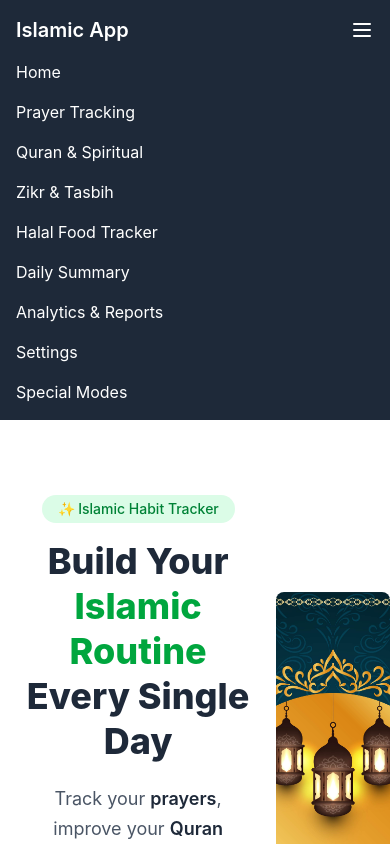
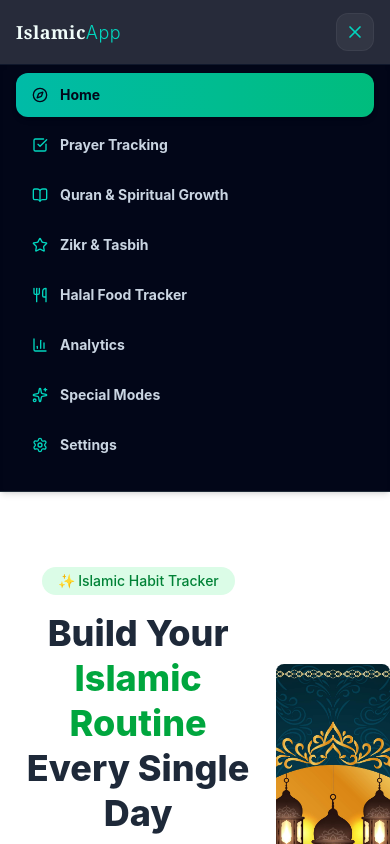
Before and after one commit to Professoramit2507/Islamic-Tracker, a React (Vite) app: page / in a window 390 px wide. Both pictures are taken after a click on the button 362 px from the left and 30 px from the top of the page. Shown: the top 844 px of the page. Built offline with nearby package versions, Linux system fonts and the light colour scheme.

Commit message:
Ui change in navber

```diff
--- a/src/HomeComponents/Navbar.jsx
+++ b/src/HomeComponents/Navbar.jsx
@@ -1,127 +1,107 @@
-import React from "react";
-import { Link } from "react-router"; // For navigation
+import React, { useState } from "react";
+import { Link, useLocation } from "react-router"; // react-router-dom হলে dom লিখবেন
+import { Menu, X, Compass, CheckSquare, BookOpen, Star, Utensils, BarChart3, Settings, Sparkles } from "lucide-react";
+import { motion, AnimatePresence } from "framer-motion";
 
 const Navbar = () => {
+  const [isOpen, setIsOpen] = useState(false);
+  const location = useLocation();
+
+  // নেভিগেশন রুটস এবং আইকন লিস্ট
+  const navItems = [
+    { path: "/", label: "Home", icon: Compass },
+    { path: "/prayer-tracking", label: "Prayer Tracking", icon: CheckSquare },
+    { path: "/quran-spiritual", label: "Quran & Spiritual Growth", icon: BookOpen },
+    { path: "/zikr-tasbih", label: "Zikr & Tasbih", icon: Star },
+    { path: "/halal-food-tracker", label: "Halal Food Tracker", icon: Utensils },
+    { path: "/analytics", label: "Analytics", icon: BarChart3 },
+    { path: "/special-modes", label: "Special Modes", icon: Sparkles },
+    { path: "/settings", label: "Settings", icon: Settings },
+  ];
+
+  // একটি রুট একটিভ আছে কিনা তা চেক করার ফাংশন
+  const isActive = (path) => location.pathname === path;
+
   return (
-    <nav className="bg-gray-800 p-4">
-      <div className="max-w-7xl mx-auto flex justify-between items-center">
-        {/* Logo or Title */}
-        <div className="text-white text-xl font-semibold">
-          <Link to="/">Islamic App</Link>
-        </div>
+    <nav className="sticky top-0 z-50 bg-slate-950/85 text-white shadow-md border-b border-teal-950/20 backdrop-blur-md">
+      <div className="max-w-7xl mx-auto px-4 sm:px-6 lg:px-8">
+        <div className="flex justify-between h-16 items-center">
 
-        {/* Menu for Desktop & Tablet */}
-        <div className="hidden md:flex space-x-8">
-          <Link to="/" className="text-white text-sm hover:text-green-400">
-            Home
-          </Link>
-          <Link
-            to="/prayer-tracking"
-            className="text-white text-sm hover:text-green-400"
-          >
-            Prayer Tracking
-          </Link>
-          <Link
-            to="/quran-spiritual"
-            className="text-white text-sm hover:text-green-400"
-          >
-            Quran & Spiritual
-          </Link>
-          <Link to="/zikr-tasbih" className="text-white text-sm hover:text-green-400">
-            Zikr & Tasbih
-          </Link>
-          <Link
-            to="/halal-food-tracker"
-            className="text-white text-sm hover:text-green-400"
-          >
-            Halal Food Tracker
-          </Link>
-          <Link
-            to="/summary"
-            className="text-white text-sm hover:text-green-400"
-          >
-            Daily Summary
-          </Link>
-          <Link
-            to="/analytics"
-            className="text-white text-sm hover:text-green-400"
-          >
-            Analytics & Reports
-          </Link>
-          <Link to="/settings" className="text-white text-sm hover:text-green-400">
-            Settings
-          </Link>
-          <Link
-            to="/special-modes"
-            className="text-white text-sm hover:text-green-400"
-          >
-            Special Modes
-          </Link>
-        </div>
+          {/* লোগো সেকশন */}
+          <div className="flex-shrink-0 flex items-center">
+            <Link to="/" className="flex items-center gap-2 group">
+              <span className="text-lg font-serif font-bold tracking-wide text-teal-50 group-hover:text-teal-400 transition-colors">
+                Islamic<span className="text-teal-400 font-sans font-light">App</span>
+              </span>
+            </Link>
+          </div>
 
-        {/* Hamburger Menu for Mobile */}
-        <div className="md:hidden flex items-center">
-          <button className="text-white">
-            <svg
-              xmlns="http://www.w3.org/2000/svg"
-              fill="none"
-              viewBox="0 0 24 24"
-              stroke="currentColor"
-              className="h-6 w-6"
+          {/* ডেস্কটপ ও ট্যাবলেট মেনু */}
+          <div className="hidden lg:flex space-x-1 xl:space-x-2">
+            {navItems.map((item) => {
+              const Icon = item.icon;
+              return (
+                <Link
+                  key={item.path}
+                  to={item.path}
+                  className={`flex items-center gap-1.5 px-3 py-2 rounded-xl text-xs font-bold transition-all ${
+                    isActive(item.path)
+                      ? "bg-teal-500 text-slate-950 shadow-md"
+                      : "text-slate-300 hover:bg-white/10 hover:text-white"
+                  }`}
+                >
+                  <Icon className={`w-3.5 h-3.5 ${isActive(item.path) ? "text-slate-950" : "text-teal-400"}`} />
+                  <span>{item.label}</span>
+                </Link>
+              );
+            })}
+          </div>
+
+          {/* মোবাইল মেনু হ্যামবার্গার বাটন */}
+          <div className="lg:hidden flex items-center">
+            <button
+              onClick={() => setIsOpen(!isOpen)}
+              className="p-2 rounded-xl bg-white/5 hover:bg-white/10 text-teal-400 transition-all border border-white/5 focus:outline-none"
             >
-              <path
-                strokeLinecap="round"
-                strokeLinejoin="round"
-                strokeWidth="2"
-                d="M4 6h16M4 12h16M4 18h16"
-              />
-            </svg>
-          </button>
+              {isOpen ? <X className="w-5 h-5" /> : <Menu className="w-5 h-5" />}
+            </button>
+          </div>
         </div>
       </div>
 
-      {/* Mobile Menu (hidden by default, shown on click) */}
-      <div className="md:hidden flex flex-col space-y-4 mt-4">
-        <Link to="/home" className="text-white hover:text-yellow-400">
-          Home
-        </Link>
-        <Link
-          to="/prayer-tracking"
-          className="text-white hover:text-yellow-400"
-        >
-          Prayer Tracking
-        </Link>
-        <Link
-          to="/quran-spiritual"
-          className="text-white hover:text-yellow-400"
-        >
-          Quran & Spiritual
-        </Link>
-        <Link to="/zikr-tasbih" className="text-white hover:text-yellow-400">
-          Zikr & Tasbih
-        </Link>
-        <Link
-          to="/halal-food-tracker"
-          className="text-white hover:text-yellow-400"
-        >
-          Halal Food Tracker
-        </Link>
-        <Link to="/daily-summary" className="text-white hover:text-yellow-400">
-          Daily Summary
-        </Link>
-        <Link
-          to="/analytics-reports"
-          className="text-white hover:text-yellow-400"
-        >
-          Analytics & Reports
-        </Link>
-        <Link to="/settings" className="text-white hover:text-yellow-400">
-          Settings
-        </Link>
-        <Link to="/special-modes" className="text-white hover:text-yellow-400">
-          Special Modes
-        </Link>
-      </div>
+      {/* মোবাইল ড্রপডাউন মেনু (framer-motion দ্বারা অ্যানিমেটেড) */}
+      <AnimatePresence>
+        {isOpen && (
+          <motion.div
+            initial={{ opacity: 0, height: 0 }}
+            animate={{ opacity: 1, height: "auto" }}
+            exit={{ opacity: 0, height: 0 }}
+            transition={{ duration: 0.2 }}
+            className="lg:hidden bg-slate-950 border-t border-slate-900 overflow-hidden"
+          >
+            <div className="px-4 pt-2 pb-6 space-y-1.5 shadow-inner">
+              {navItems.map((item) => {
+                const Icon = item.icon;
+                return (
+                  <Link
+                    key={item.path}
+                    to={item.path}
+                    onClick={() => setIsOpen(false)} // মেনু আইটেমে ক্লিক করলে মোবাইল মেনু অটো বন্ধ হবে
+                    className={`flex items-center gap-3 px-4 py-3 rounded-xl text-sm font-bold transition-all ${
+                      isActive(item.path)
+                        ? "bg-gradient-to-r from-teal-500 to-emerald-500 text-slate-950 shadow-md"
+                        : "text-slate-300 hover:bg-white/5"
+                    }`}
+                  >
+                    <Icon className={`w-4 h-4 ${isActive(item.path) ? "text-slate-950" : "text-teal-400"}`} />
+                    <span>{item.label}</span>
+                  </Link>
+                );
+              })}
+            </div>
+          </motion.div>
+        )}
+      </AnimatePresence>
     </nav>
   );
 };
```
